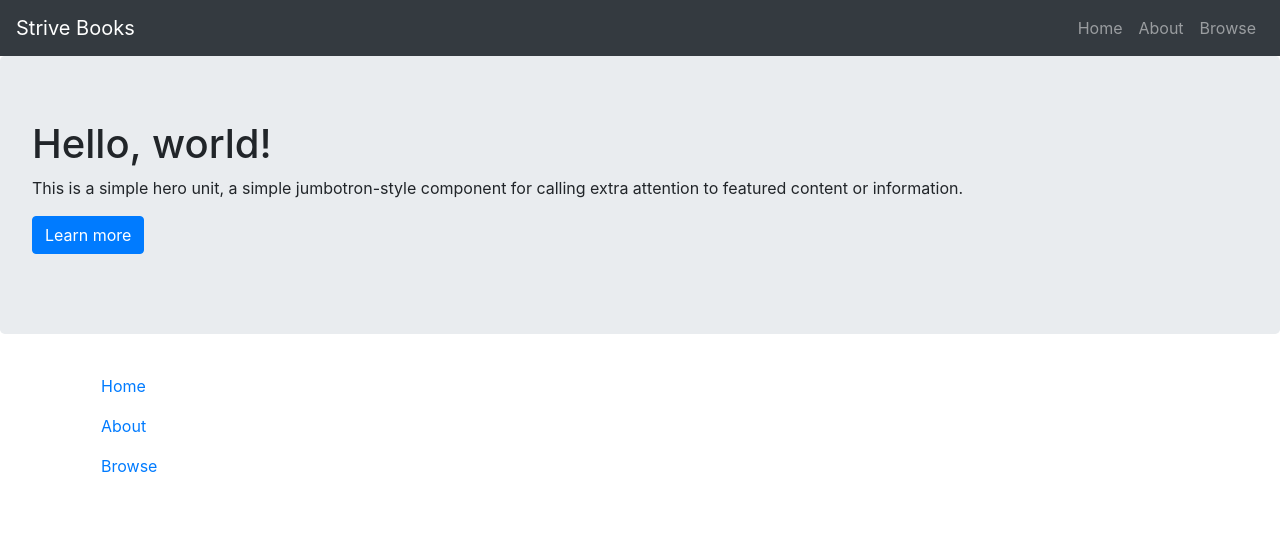
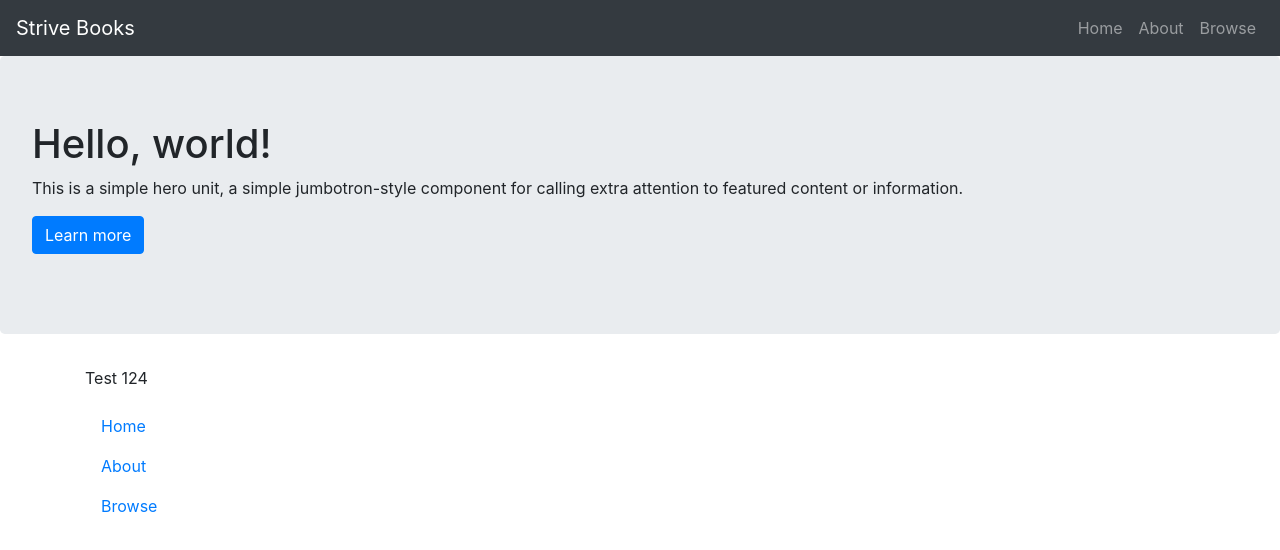
Before and after one commit to ma-gin/strive-books, a React (Create React App) app: page / in a window 1280 px wide. Shown: the top 550 px of the page. Built offline with nearby package versions, Linux system fonts and the light colour scheme.

Commit message:
add latest release

```diff
--- a/src/App.js
+++ b/src/App.js
@@ -1,14 +1,16 @@
 import './App.css';
 import MyFooter from './components/MyFooter'
-import MyJumbotron from './components/MyJumbotron'
+import Welcome from './components/Welcome'
 import MyNav from "./components/MyNav";
+import DisplayLatest from './components/LatestRelease';
 
 
 function App() {
   return (
     <div>
       <MyNav bookstore="Strive Books"></MyNav>
-      <MyJumbotron></MyJumbotron>
+      <Welcome></Welcome>
+      <DisplayLatest></DisplayLatest>
       <MyFooter></MyFooter>
     </div>
   );
--- /dev/null
+++ b/src/components/LatestRelease.jsx
@@ -0,0 +1,10 @@
+import { Container } from "react-bootstrap"
+
+
+const DisplayLatest = (props) => (
+    <Container>
+        <p>Test 124</p>
+    </Container>
+)
+
+export default DisplayLatest
--- a/src/components/MyJumbotron.jsx
+++ b/src/components/Welcome.jsx
@@ -1,6 +1,6 @@
 import { Jumbotron, Button} from "react-bootstrap"
 
-const MyJumbotron = (props) => (
+const Welcome = (props) => (
   <Jumbotron>
     <h1>Hello, world!</h1>
     <p>
@@ -13,4 +13,4 @@ const MyJumbotron = (props) => (
   </Jumbotron>
 )
 
-export default MyJumbotron
+export default Welcome
```
Also changed, not shown: 1 other file (tests, documents, lock files or other folders).
